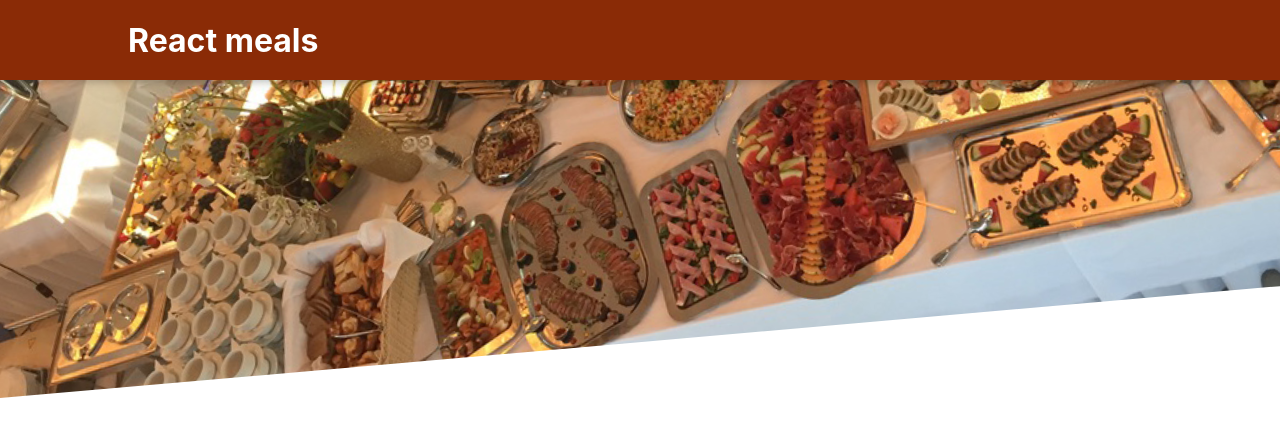
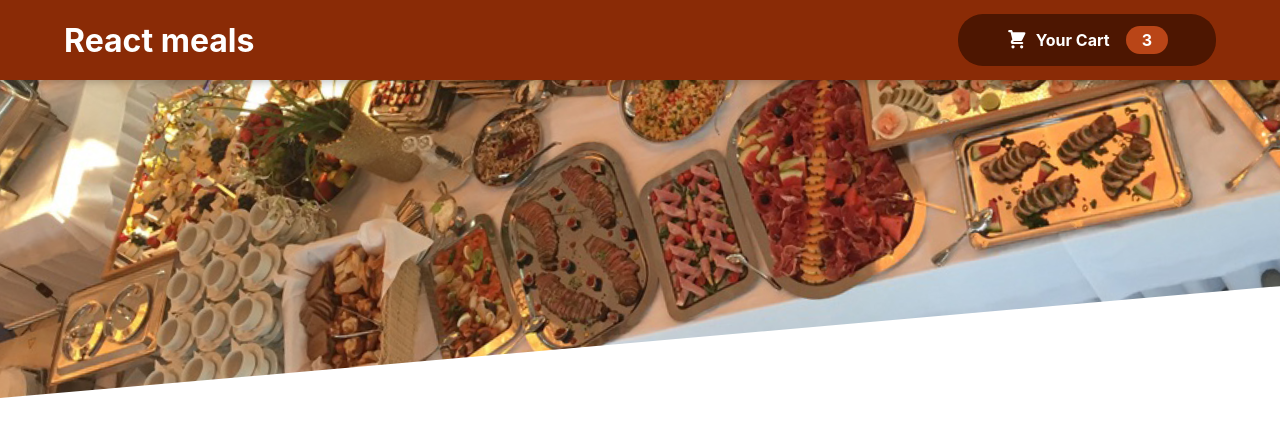
Before and after one commit to sayaliburte/food-order-react-app, a React (Create React App) app: page / in a window 1280 px wide. Shown: the top 436 px of the page. Built offline with nearby package versions, Linux system fonts and the light colour scheme.

Commit message:
1)Created new Cart Button file for Button.2)Created CartIcon svg file and added it to button.

```diff
--- /dev/null
+++ b/src/components/Cart/CartIcon.js
@@ -0,0 +1,13 @@
+const CartIcon = () => {
+    return (
+      <svg
+        xmlns='http://www.w3.org/2000/svg'
+        viewBox='0 0 20 20'
+        fill='currentColor'
+      >
+        <path d='M3 1a1 1 0 000 2h1.22l.305 1.222a.997.997 0 00.01.042l1.358 5.43-.893.892C3.74 11.846 4.632 14 6.414 14H15a1 1 0 000-2H6.414l1-1H14a1 1 0 00.894-.553l3-6A1 1 0 0017 3H6.28l-.31-1.243A1 1 0 005 1H3zM16 16.5a1.5 1.5 0 11-3 0 1.5 1.5 0 013 0zM6.5 18a1.5 1.5 0 100-3 1.5 1.5 0 000 3z' />
+      </svg>
+    );
+  };
+
+  export default CartIcon;
--- a/src/components/Layout/Header.js
+++ b/src/components/Layout/Header.js
@@ -1,11 +1,13 @@
 import { Fragment } from "react";
 import meals from '../../assets/meals.jpg';
 import classes from './Header.module.css';
+import HeaderCartButton from "./HeaderCartButton";
 const Header=()=>{
     return<Fragment>
         <header className={classes.header}>
+
             <h1>React meals</h1>
-            <button></button>
+            <HeaderCartButton />
         </header>
         <div className={classes['main-image']}>
             <img src={meals} alt=""></img>
--- a/src/components/Layout/Header.module.css
+++ b/src/components/Layout/Header.module.css
@@ -2,16 +2,18 @@
     position: fixed;
     top: 0;
     left: 0;
-    width: 100%;
+    width: 90%;
     height: 5rem;
     background-color: #8a2b06;
     color: white;
     display: flex;
     justify-content: space-between;
     align-items: center;
-    padding: 0 10%;
+    padding: 0 5%;
     box-shadow: 0 2px 8px rgba(0, 0, 0, 0.25);
-    z-index: 10;
+    z-index: 3;
+
+
   }
 
   .main-image {
--- /dev/null
+++ b/src/components/Layout/HeaderCartButton.js
@@ -0,0 +1,15 @@
+import CartIcon from "../Cart/CartIcon";
+import classes from './HeaderCartButton.module.css';
+const HeaderCartButton = () => {
+  return (
+    <button className={classes.button}>
+      <span className={classes.icon}>
+        <CartIcon />
+      </span>
+      <span>Your Cart</span>
+      <span className={classes.badge}>3</span>
+    </button>
+  );
+};
+
+export default HeaderCartButton;
--- /dev/null
+++ b/src/components/Layout/HeaderCartButton.module.css
@@ -0,0 +1,59 @@
+.button {
+    cursor: pointer;
+    font: inherit;
+    border: none;
+    background-color: #4d1601;
+    color: white;
+    padding: 0.75rem 3rem;
+    display: flex;
+    justify-content: space-around;
+    align-items: center;
+    border-radius: 25px;
+    font-weight: bold;
+  }
+
+  .button:hover,
+  .button:active {
+    background-color: #2c0d00;
+  }
+
+  .icon {
+    width: 1.35rem;
+    height: 1.35rem;
+    margin-right: 0.5rem;
+  }
+
+  .badge {
+    background-color: #b94517;
+    padding: 0.25rem 1rem;
+    border-radius: 25px;
+    margin-left: 1rem;
+    font-weight: bold;
+  }
+
+  .button:hover .badge,
+  .button:active .badge {
+    background-color: #92320c;
+  }
+
+  .bump {
+    animation: bump 300ms ease-out;
+  }
+
+  @keyframes bump {
+    0% {
+      transform: scale(1);
+    }
+    10% {
+      transform: scale(0.9);
+    }
+    30% {
+      transform: scale(1.1);
+    }
+    50% {
+      transform: scale(1.15);
+    }
+    100% {
+      transform: scale(1);
+    }
+  }
```
